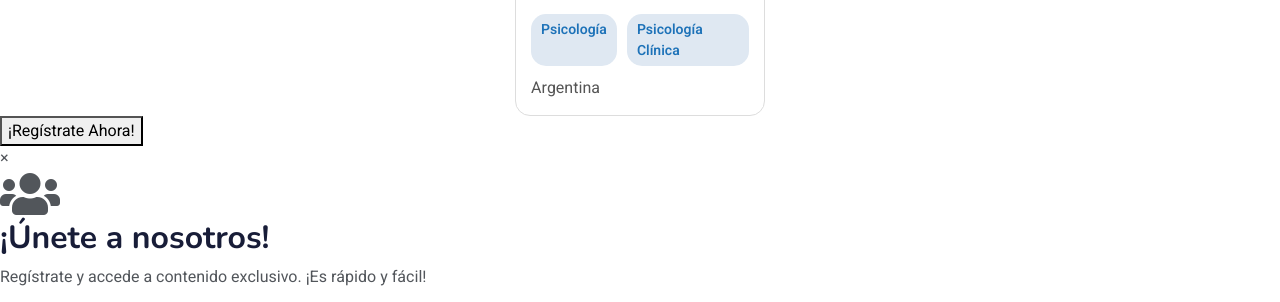
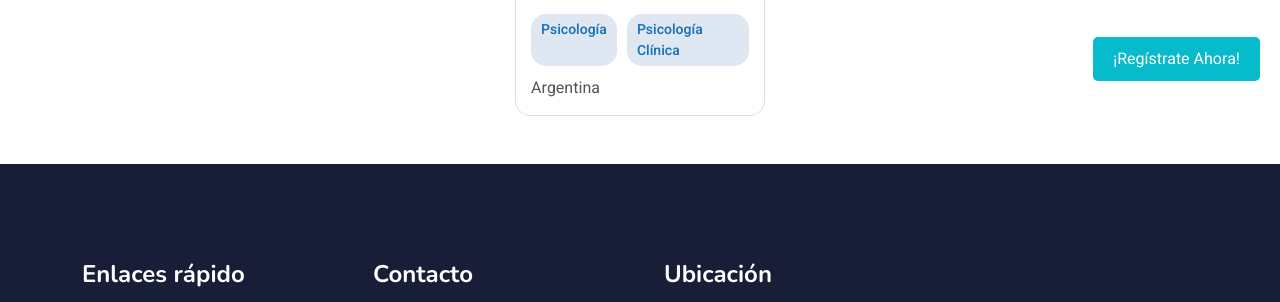
Before and after one commit to Dakar99/PaginaWeb, a PHP site: page /page/profession.html in a window 1280 px wide. Shown: the part 699-1001 px from the top of the page. Run offline with PHP 8.4, Linux system fonts and the light colour scheme; some libraries are stand-ins or nearby versions.

Commit message:
desing-general

```diff
--- a/css/style.css
+++ b/css/style.css
@@ -74,6 +74,7 @@
     font-weight: normal;
     border-radius: 0px;
 }
+
 
 
 /*** Navbar ***/
@@ -750,6 +751,94 @@
         font-size: 18px; /* Tamaño del icono */
     }
 
+    /*Estilos de la ventana emergente*/
+    /* Estilo del botón para abrir la ventana emergente */
+.open-popup-btn {
+    padding: 10px 20px;
+    font-size: 16px;
+    cursor: pointer;
+    background-color: #06BBCC;
+    color: white;
+    border: none;
+    border-radius: 5px;
+    position: fixed;
+    bottom: 20px;
+    right: 20px;
+    z-index: 2; /* Asegura que esté por encima de la ventana emergente */
+}
+
+/* Estilo de la ventana emergente */
+.popup {
+    position: fixed;
+    top: 50%; /* Centra la ventana verticalmente */
+    left: 50%; /* Centra la ventana horizontalmente */
+    transform: translate(-50%, -50%); /* Ajusta la ventana para que esté centrada */
+    width: 350px;
+    background-color: #f0f0f0; /* Fondo gris claro */
+    display: none; /* Inicialmente oculta */
+    z-index: 1;
+    border-radius: 15px; /* Bordes redondeados */
+    box-shadow: 0 8px 16px rgba(0, 0, 0, 0.3); /* Sombra para mayor efecto */
+    padding: 20px;
+    text-align: center;
+    color: #333; /* Color de texto oscuro para mejor contraste con el fondo claro */
+    font-family: Arial, sans-serif;
+}
+
+/* Contenido de la ventana emergente */
+.popup-content {
+    padding: 20px;
+    box-sizing: border-box;
+}
+
+/* Cabecera de la ventana emergente: Icono y Título */
+.popup-header {
+    display: flex;
+    justify-content: center;
+    align-items: center;
+    flex-direction: column;
+    margin-bottom: 20px;
+}
+
+.popup-header i {
+    color: #06BBCC; /* Color del icono */
+}
+
+.popup-header h2 {
+    margin-top: 10px;
+    font-size: 22px;
+    font-weight: bold;
+    color: #333;
+}
+
+/* Botón de cierre de la ventana emergente */
+.close-btn {
+    position: absolute;
+    top: 10px;
+    right: 10px;
+    font-size: 28px;
+    font-weight: bold;
+    color: #333; /* Color oscuro para el botón de cierre */
+    cursor: pointer;
+}
+
+/* Botón dentro de la ventana emergente */
+.popup-btn {
+    padding: 10px 20px;
+    background-color: #06BBCC;
+    color: white;
+    border: none;
+    border-radius: 5px;
+    cursor: pointer;
+    font-size: 16px;
+}
+
+.popup-btn:hover {
+    background-color: #06BBCC;
+}
+
+
+
 
 
 }
--- a/page/perfilAtleta.html
+++ b/page/perfilAtleta.html
@@ -54,9 +54,9 @@
         </button>
         <div class="collapse navbar-collapse" id="navbarCollapse">
             <div class="navbar-nav ms-auto p-4 p-lg-0">
-                <a href="home.html" class="nav-item nav-link active">Home</a>
-                <a href="../PaginaWeb/page/atleta.html" class="nav-item nav-link">Atletas</a>
-                <a href="../PaginaWeb/page/" class="nav-item nav-link">Profesionales de las salud</a>
+                <a href="../home.html" class="nav-item nav-link active">Home</a>
+                <a href="../page/atleta.html" class="nav-item nav-link">Atletas</a>
+                <a href="../page/profession.html" class="nav-item nav-link">Profesionales de las salud</a>
             </div>
             <a class="btn btn-primary py-4 px-lg-5 d-none d-lg-block" onclick="cerrarSesion()">Cerrar sesión<i class="fa fa-sign-out-alt ms-3"></i></a>
         </div>
--- a/page/perfilProfesional.html
+++ b/page/perfilProfesional.html
@@ -54,9 +54,9 @@
         </button>
         <div class="collapse navbar-collapse" id="navbarCollapse">
             <div class="navbar-nav ms-auto p-4 p-lg-0">
-                <a href="home.html" class="nav-item nav-link active">Home</a>
-                <a href="../PaginaWeb/page/atleta.html" class="nav-item nav-link">Atletas</a>
-                <a href="../PaginaWeb/page/" class="nav-item nav-link">Profesionales de las salud</a>
+                <a href="../home.html" class="nav-item nav-link active">Home</a>
+                <a href="../page/atleta.html" class="nav-item nav-link">Atletas</a>
+                <a href="../page/profession.html" class="nav-item nav-link">Profesionales de las salud</a>
             </div>
             <a class="btn btn-primary py-4 px-lg-5 d-none d-lg-block" onclick="cerrarSesion()">Cerrar sesión<i class="fa fa-sign-out-alt ms-3"></i></a>
         </div>
--- a/page/profession.html
+++ b/page/profession.html
@@ -50,7 +50,7 @@
             <a href="../home.html"
                 class="navbar-brand d-flex align-items-center px-4 px-lg-5">
                 <h2 class="m-0 text-primary"><i
-                        class="fa fa-book me-3"></i>eLEARNING</h2>
+                        class="fa fa-book me-3"></i>Sitio USUANA</h2>
             </a>
             <button type="button" class="navbar-toggler me-4"
                 data-bs-toggle="collapse" data-bs-target="#navbarCollapse">
@@ -91,7 +91,8 @@
             <div class="athlete-card" data-category="medicina">
                 <div class="athlete-image"
                     style="background-image: url('url-de-imagen-profesional1.jpg');">
-                    <a href="https://ejemplo.com/jden-cox" class="athlete-name">Dr. Juan Perez</a>
+                    <a href="../page/perfilProfesional.html"
+                        class="athlete-name">Dr. Juan Perez</a>
                 </div>
                 <div class="athlete-details">
                     <div class="tags">
@@ -105,7 +106,8 @@
             <div class="athlete-card" data-category="enfermeria">
                 <div class="athlete-image"
                     style="background-image: url('url-de-imagen-profesional2.jpg');">
-                    <a href="https://ejemplo.com/jden-cox" class="athlete-name">Enf. Maria Lopez</a>
+                    <a href="https://ejemplo.com/jden-cox"
+                        class="athlete-name">Enf. Maria Lopez</a>
                 </div>
                 <div class="athlete-details">
                     <div class="tags">
@@ -119,7 +121,8 @@
             <div class="athlete-card" data-category="psicologia">
                 <div class="athlete-image"
                     style="background-image: url('url-de-imagen-profesional3.jpg');">
-                    <a href="https://ejemplo.com/jden-cox" class="athlete-name">Psic. Carlos Garcia</a>
+                    <a href="https://ejemplo.com/jden-cox"
+                        class="athlete-name">Psic. Carlos Garcia</a>
                 </div>
                 <div class="athlete-details">
                     <div class="tags">
@@ -133,7 +136,8 @@
             <div class="athlete-card" data-category="fisioterapia">
                 <div class="athlete-image"
                     style="background-image: url('url-de-imagen-profesional3.jpg');">
-                    <a href="https://ejemplo.com/jden-cox" class="athlete-name">Psic. Carlos Garcia</a>
+                    <a href="https://ejemplo.com/jden-cox"
+                        class="athlete-name">Psic. Carlos Garcia</a>
                 </div>
                 <div class="athlete-details">
                     <div class="tags">
@@ -146,7 +150,8 @@
             <div class="athlete-card" data-category="nutricion">
                 <div class="athlete-image"
                     style="background-image: url('url-de-imagen-profesional3.jpg');">
-                    <a href="https://ejemplo.com/jden-cox" class="athlete-name">Psic. Carlos Garcia</a>
+                    <a href="https://ejemplo.com/jden-cox"
+                        class="athlete-name">Psic. Carlos Garcia</a>
                 </div>
                 <div class="athlete-details">
                     <div class="tags">
@@ -198,11 +203,12 @@
                     <div class="col-lg-3 col-md-6">
                         <h4 class="text-white mb-3">Contacto</h4>
                         <p class="mb-2"><i
-                                class="fa fa-map-marker-alt me-3"></i></p>
+                                class="fa fa-map-marker-alt me-3"></i>Su numero,
+                            calle, ciudad, estado, pais</p>
+                        <p class="mb-2"><i class="fa fa-phone-alt me-3"></i>su
+                            numero telefónico</p>
                         <p class="mb-2"><i
-                                class="fa fa-phone-alt me-3"></i></p>
-                        <p class="mb-2"><i
-                                class="fa fa-envelope me-3"></i></p>
+                                class="fa fa-envelope me-3"></i>cliente@gmail.com</p>
                         <div class="d-flex pt-2">
                             <a class="btn btn-outline-light btn-social"
                                 href><i class="fab fa-twitter"></i></a>
@@ -216,17 +222,13 @@
                     </div>
 
                     <div class="col-lg-3 col-md-6">
-                        <h4 class="text-white mb-3">Newsletter</h4>
-                        <p>Dolor amet sit justo amet elitr clita ipsum elitr
-                            est.</p>
-                        <div class="position-relative mx-auto"
-                            style="max-width: 400px;">
-                            <input
-                                class="form-control border-0 w-100 py-3 ps-4 pe-5"
-                                type="text" placeholder="Your email">
-                            <button type="button"
-                                class="btn btn-primary py-2 position-absolute top-0 end-0 mt-2 me-2">SignUp</button>
-                        </div>
+                        <h4 class="text-white mb-3">Ubicación</h4>
+                        <iframe
+                            src="https://www.google.com/maps/embed?pb=!1m18!1m12!1m3!1d4649.84807508588!2d-99.50475184631348!3d17.539029697788234!2m3!1f0!2f0!3f0!3m2!1i1024!2i768!4f13.1!3m3!1m2!1s0x85cbec8119393997%3A0xfb7889fed3fba456!2sRector%C3%ADa%20%7C%20UAGro!5e1!3m2!1ses-419!2smx!4v1731519571226!5m2!1ses-419!2smx"
+                            width="600" height="450" style="border:0;"
+                            allowfullscreen loading="lazy"
+                            referrerpolicy="no-referrer-when-downgrade"></iframe>
+
                     </div>
                 </div>
             </div>
```
Also changed, not shown: home.html (+16 -19 lines), page/atleta.html (+19 -23 lines).
